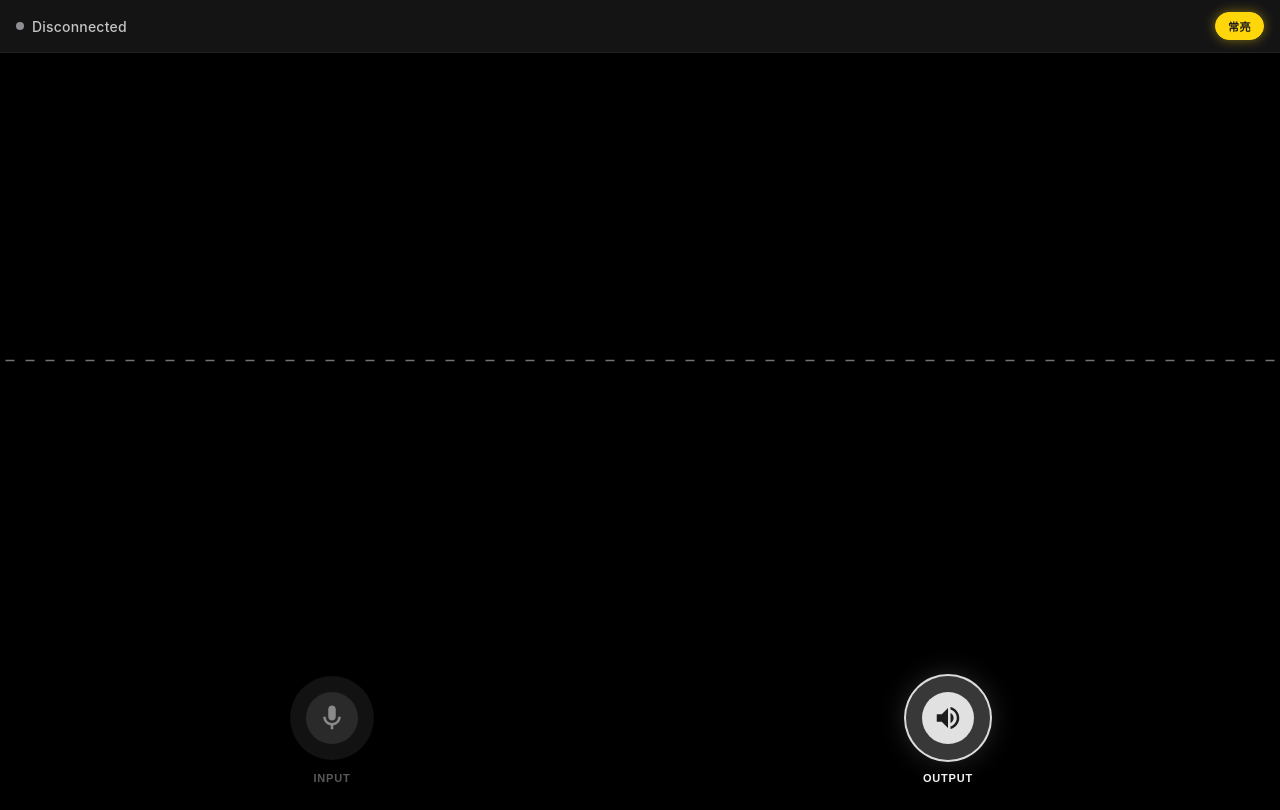
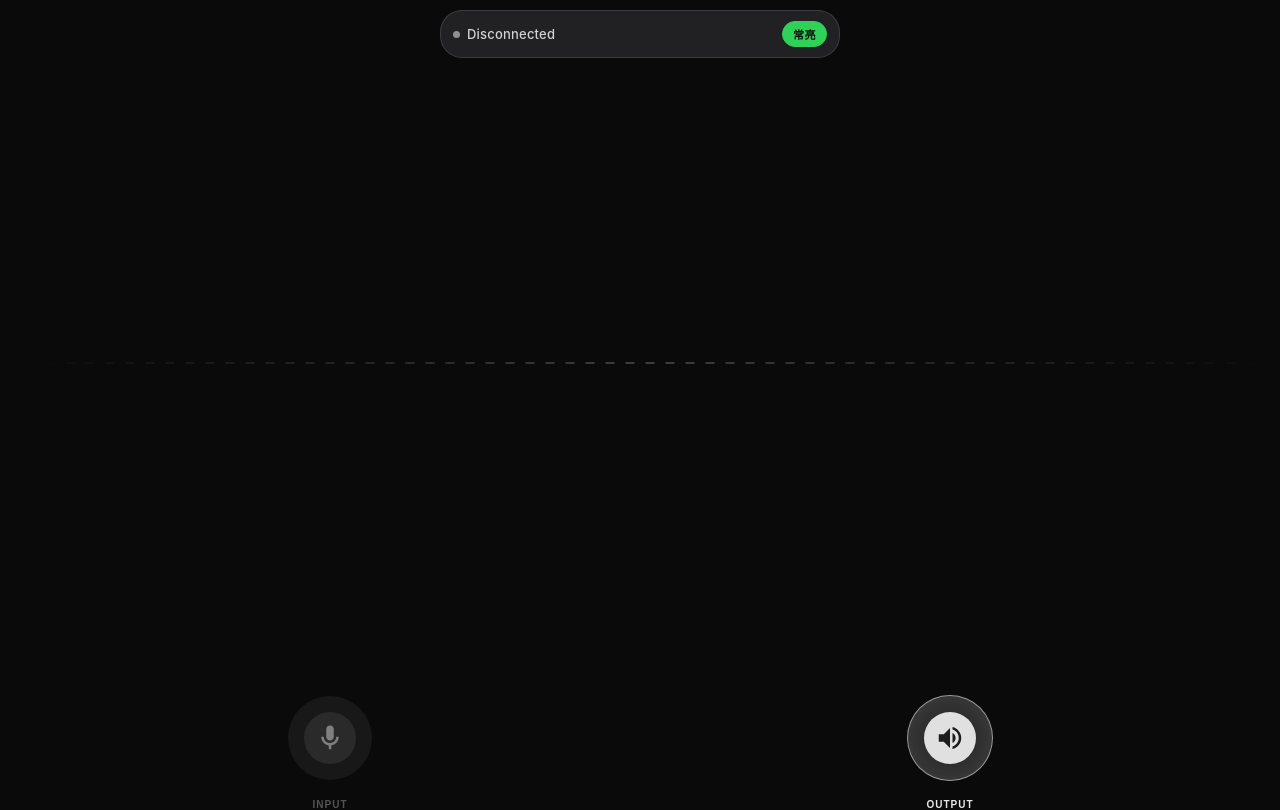
Before and after one commit to lixaut/phone-mic, a website: page public/index.html in a window 1280 px wide. Both pictures are taken after a click on the button "OUTPUT". Drawn offline with Linux system fonts and the light colour scheme.

Commit message:
UI重构：Apple风格悬浮胶囊状态栏 + 波形渐变 + 常亮联动
- 顶部状态栏改为悬浮胶囊（毛玻璃、圆角22px、居中）
- 波形可视化：中心→边缘透明度渐变(80%→0%) + 高度渐变(3.0x→0.1x)
- 常亮按钮：INPUT/OUTPUT任一开→常亮开，两者都关→常亮关
- 底部按钮区渐变消隐、按钮开启态柔和内发光
- 背景改为#0a0a0a暖深灰
- 下拉刷新交互
- 清理调试日志输出

```diff
--- a/public/index.html
+++ b/public/index.html
@@ -30,7 +30,13 @@
   </div>
 
   <!-- 中部波形区：实时音频波形（静音时为一排横线段） -->
-  <div class="wave-area"><canvas id="wave"></canvas></div>
+  <div class="wave-area" id="waveArea">
+    <div class="pull-indicator" id="pullIndicator">
+      <svg viewBox="0 0 24 24" class="pull-icon"><path d="M17.65 6.35A7.96 7.96 0 0012 4c-4.42 0-7.99 3.58-7.99 8s3.57 8 7.99 8c3.73 0 6.84-2.55 7.73-6h-2.08A5.99 5.99 0 0112 18c-3.31 0-6-2.69-6-6s2.69-6 6-6c1.66 0 3.14.69 4.22 1.78L13 11h7V4l-2.35 2.35z"/></svg>
+      <span class="pull-text">下拉刷新</span>
+    </div>
+    <canvas id="wave"></canvas>
+  </div>
 
   <!-- 底部控制区：INPUT=手机麦克风推流，OUTPUT=电脑声音播放 -->
   <div class="btn-row">
--- a/public/js/audio.js
+++ b/public/js/audio.js
@@ -93,13 +93,14 @@
     if (outputNode) return; // 幂等
     PhoneMic.log('ensureOutput: creating AudioContext...');
     await ensureCtx();
+    PhoneMic.log('ensureOutput: AudioContext state=' + audioCtx.state);
     // 2048@48kHz ≈ 43ms 固有延迟（4096 为 85ms）
     outputNode = audioCtx.createScriptProcessor(2048, 0, 1);
     outputNode.onaudioprocess = function (ev) {
       var out = ev.outputBuffer.getChannelData(0);
       var q = PhoneMic.outQueue;
       // 积压治理：>6000样本(125ms) 丢最旧的；>2500(50ms) 每轮多消费1个追平
-      if (q.length > 6000) { q = q.slice(-6000); PhoneMic.outQueue = q; }
+      if (q.length > 6000) { q.splice(0, q.length - 6000); }
       var skip = q.length > 2500 ? 1 : 0;
       for (var i = 0; i < out.length; i++) {
         out[i] = q.length > 0 ? q.shift() : 0;
@@ -148,7 +149,7 @@
     } else if (!PhoneMic.micOn && workletNode) {
       if (stream) { stream.getTracks().forEach(function (t) { t.stop(); }); stream = null; }
       workletNode = null;
-      PhoneMic.analyser = null;
+      if (!PhoneMic.outOn) PhoneMic.analyser = null;
     }
   }
 
--- a/public/js/connection.js
+++ b/public/js/connection.js
@@ -38,8 +38,8 @@
         // 二进制帧 = PCM 音频，仅输出模式开启时入队
         if (PhoneMic.outOn && PhoneMic.outputNode) {
           var int16 = new Int16Array(e.data);
-          for (var i = 0; i < int16.length; i++) { outQueue.push(int16[i] / 32768); }
-          if (outQueue.length > 6000) { outQueue = outQueue.slice(-6000); } // 防积压
+          for (var i = 0; i < int16.length; i++) { PhoneMic.outQueue.push(int16[i] / 32768); }
+          if (PhoneMic.outQueue.length > 6000) { PhoneMic.outQueue.splice(0, PhoneMic.outQueue.length - 6000); } // 防积压
         }
       }
     };
--- a/public/js/main.js
+++ b/public/js/main.js
@@ -31,7 +31,7 @@
   /* ---------- 调试日志（默认只进 console；面板可见时同步到 DOM） ---------- */
   P.log = function (m, force) {
     console.log('[phone-mic] ' + m);
-    if (!dbgVisible && !force) return; // 面板隐藏时只记录关键事件
+    if (!dbgVisible && !force) return;
     var line = document.createElement('div');
     line.textContent = new Date().toLocaleTimeString() + ' ' + m;
     dbgEl.appendChild(line);
@@ -45,6 +45,11 @@
     connEl.classList.toggle('on', connected);
   };
 
+  /** 常亮同步：任一开启→常亮开；全关→常亮关 */
+  function syncWakeLock() {
+    P.setWakeLock(P.micOn || P.outOn);
+  }
+
   /* ---------- INPUT 按钮：开/关麦克风采集 ---------- */
   function onMicBtn() {
     return async function () {
@@ -54,6 +59,7 @@
         micBtn.classList.toggle('on', P.micOn);
         P.send({ type: 'mic', enabled: P.micOn });
         P.cleanup();
+        syncWakeLock();
       } catch (e) {
         P.log('mic error: ' + e.message);
         statusText.textContent = 'Mic error: ' + e.message;
@@ -71,6 +77,7 @@
         outBtn.classList.toggle('on', P.outOn);
         P.send({ type: 'output', enabled: P.outOn });
         P.cleanup();
+        syncWakeLock();
       } catch (e) {
         P.log('output error: ' + e.message);
         statusText.textContent = 'Output error: ' + e.message;
@@ -94,6 +101,42 @@
     });
   }
 
+  /* ---------- 下拉刷新：波形区下拉触发页面刷新 ---------- */
+  function bindPullRefresh() {
+    var area = document.getElementById('waveArea');
+    var indicator = document.getElementById('pullIndicator');
+    var pullText = indicator.querySelector('.pull-text');
+    var startY = 0, lastDy = 0, pulling = false, threshold = 80;
+
+    area.addEventListener('touchstart', function (e) {
+      if (window.scrollY > 0) return;
+      startY = e.touches[0].clientY;
+      lastDy = 0;
+      pulling = true;
+    }, { passive: true });
+
+    area.addEventListener('touchmove', function (e) {
+      if (!pulling) return;
+      var dy = e.touches[0].clientY - startY;
+      if (dy <= 0) { dy = 0; pulling = false; return; }
+      lastDy = dy;
+      indicator.classList.add('active');
+      pullText.textContent = dy >= threshold ? '松手刷新' : '下拉刷新';
+    }, { passive: true });
+
+    area.addEventListener('touchend', function () {
+      if (!pulling) return;
+      pulling = false;
+      if (lastDy >= threshold) {
+        indicator.classList.add('refreshing');
+        pullText.textContent = '刷新中...';
+        setTimeout(function () { location.reload(); }, 600);
+      } else {
+        indicator.classList.remove('active', 'refreshing');
+      }
+    });
+  }
+
   /* ---------- 启动 ---------- */
   document.addEventListener('DOMContentLoaded', function () {
     statusText = document.getElementById('statusText');
@@ -103,12 +146,13 @@
     dbgEl = document.getElementById('dbglog');
 
     bindDebugToggle();
+    bindPullRefresh();
     micBtn.onclick = onMicBtn();
     outBtn.onclick = onOutBtn();
 
     // 各功能模块初始化（脚本加载顺序保证 PhoneMic 已就绪）
     P.initWaveform();   // 波形：页面加载即显示静音线段
-    P.initWakeLock();   // 常亮：默认开启
+    P.initWakeLock();   // 常亮：绑定按钮事件（默认关，由 INPUT/OUTPUT 联动）
 
     // 建立 WebSocket 连接（connection.js）
     P.connectWS();
--- a/public/js/wakelock.js
+++ b/public/js/wakelock.js
@@ -1,8 +1,8 @@
 /* ============================================================
  * js/wakelock.js — 屏幕常亮开关（Wake Lock API）
  * 职责：
- *   1. 页面加载即自动申请屏幕常亮（默认开启）
- *   2. 用户可点击顶栏「常亮」徽章手动开/关
+ *   1. 用户可点击顶栏「常亮」徽章手动开/关
+ *   2. INPUT/OUTPUT 任意开启时自动常亮，两者都关时自动关闭
  *   3. 系统强制释放（切后台）时开关回弹到关
  * 依赖：Wake Lock API（Chrome/Android、Safari 16.4+）；不支持则隐藏开关
  * 对外暴露：window.PhoneMic.setWakeLock(on)
@@ -41,12 +41,10 @@
     }
   }
 
-  /** 模块初始化：绑定按钮事件 + 默认开启 */
+  /** 模块初始化：绑定按钮事件（默认关，由 INPUT/OUTPUT 联动控制） */
   function init() {
     btn = document.getElementById('awakeBtn');
     btn.onclick = function () { setWakeLock(!wakeLock); };
-    // 默认开启；若浏览器要求用户手势，申请失败后仍可手动点击
-    setWakeLock(true);
   }
 
   // 挂到全局命名空间（无构建工具，用 window 约定模块边界）
--- a/public/js/waveform.js
+++ b/public/js/waveform.js
@@ -26,7 +26,7 @@
 
   var BARS = 64;        // 竖条数量：低密度防摩尔纹
   var FRAME_MS = 50;    // 绘制间隔 ≈20fps
-  var EMA_K = 0.25;     // EMA 系数：越小越钝
+  var EMA_K = 0.25;     // EMA 系数：帧间平滑
 
   /** 初始化 Analyser 并启动渲染循环（幂等；由 audio.js 在链路建立时调用） */
   function setupWave() {
@@ -72,10 +72,15 @@
       var seg = Math.floor(n / BARS) || 1;
       var colW = w / BARS;
       var barW = Math.max(2, colW * 0.45);
-      ctx2d.fillStyle = 'rgba(255,255,255,0.45)';
+      var halfBars = BARS / 2;
 
       for (var b = 0; b < BARS; b++) {
         var x = b * colW + colW / 2;
+        // 中心→两边渐变因子：1=中心，0=边缘
+        var pos = 1 - Math.abs(b - halfBars) / halfBars;
+        var opacity = 0.8 * pos;                  // 透明度：中心80% → 边缘0%
+        var heightK = 0.1 + 2.9 * pos;           // 高度系数：中心3.0 → 边缘0.1
+
         // 段内均值（比峰值稳，不毛躁）
         var sum = 0;
         if (buf) {
@@ -88,15 +93,15 @@
         var prev = ema[b];
         a = prev + (a - prev) * EMA_K;
         ema[b] = a;
-        // 非线性对比度增强：小声放大、大声饱和
-        a = Math.pow(Math.min(1, a * 1.8), 0.8);
 
         if (a < 0.02) {
           // 静音：短横线段（与波宽同宽）
+          ctx2d.fillStyle = 'rgba(255,255,255,' + (opacity * 0.35) + ')';
           ctx2d.fillRect(x - barW / 2, h / 2 - 0.75, barW, 1.5);
         } else {
           // 有声：居中镜像竖条
-          var bh = Math.max(4, a * h * 0.46);
+          var bh = Math.max(3, a * h * 0.48 * heightK);
+          ctx2d.fillStyle = 'rgba(255,255,255,' + opacity + ')';
           ctx2d.fillRect(x - barW / 2, h / 2 - bh, barW, bh * 2);
         }
       }
--- a/public/styles/components.css
+++ b/public/styles/components.css
@@ -2,7 +2,7 @@
  * styles/components.css — 可交互组件样式
  * 职责：常亮开关徽章、INPUT/OUTPUT 大圆钮（黑白灰基调）
  * 色彩规范：控件一律黑白灰；彩色仅用于状态语义
- *   （连接绿 #30d158 / 常亮黄 #ffd60a）
+ *   （连接绿 #30d158 / 常亮绿 #30d158）
  * ============================================================ */
 
 /* ---------- 常亮开关：iOS 开关质感的小胶囊徽章 ---------- */
@@ -10,19 +10,19 @@
   cursor: pointer;
   font-size: 11px; font-weight: 600; letter-spacing: 0.5px;
   color: rgba(255,255,255,0.55);
-  background: rgba(255,255,255,0.06);
-  border: 1px solid rgba(255,255,255,0.14);
+  background: rgba(255,255,255,0.08);
+  border: 1px solid rgba(255,255,255,0.15);
   border-radius: 999px;
-  padding: 5px 12px;
+  padding: 4px 10px;
   transition: all 0.25s;
   flex-shrink: 0;
   -webkit-tap-highlight-color: transparent;
+  transform: translateZ(0);
 }
 .awake-toggle.on {
-  color: #1c1c1e;                       /* 深色文字配黄底 */
-  background: #ffd60a;                  /* iOS 黄 = 常亮生效 */
-  border-color: #ffd60a;
-  box-shadow: 0 0 12px rgba(255,214,10,0.45);
+  color: #0a0a0a;
+  background: #30d158;                  /* iOS 绿 = 常亮生效，与连接色统一 */
+  border-color: #30d158;
 }
 
 /* ---------- 大圆钮通用结构 ---------- */
@@ -49,31 +49,32 @@
 
 /* 按钮下方文字标签：开启时提亮 */
 .label {
-  position: absolute; bottom: -24px; left: 50%; transform: translateX(-50%);
-  font-size: 11px; font-weight: 600; letter-spacing: 0.8px;
+  position: absolute; bottom: -30px; left: 50%; transform: translateX(-50%);
+  font-size: 10px; font-weight: 600; letter-spacing: 1px;
   white-space: nowrap; transition: color 0.15s;
-  color: rgba(255,255,255,0.35);
+  color: rgba(255,255,255,0.3);
+  text-transform: uppercase;
 }
-.ctrl-btn.on .label { color: rgba(255,255,255,0.95); }
+.ctrl-btn.on .label { color: rgba(255,255,255,0.9); }
 
-/* ---------- INPUT（麦克风）：开启态=白圈描边+图标反白 ---------- */
-.btn-in .bg { background: rgba(255,255,255,0.07); }
-.btn-in .icon-wrap { background: rgba(255,255,255,0.10); }
-.btn-in svg { fill: rgba(255,255,255,0.45); }
+/* ---------- INPUT（麦克风）：开启态=柔和内发光+微妙描边 ---------- */
+.btn-in .bg { background: rgba(255,255,255,0.06); }
+.btn-in .icon-wrap { background: rgba(255,255,255,0.08); }
+.btn-in svg { fill: rgba(255,255,255,0.4); }
 .btn-in.on .bg {
-  background: rgba(255,255,255,0.22);
-  box-shadow: 0 0 0 2px rgba(255,255,255,0.85), 0 0 28px rgba(255,255,255,0.18);
+  background: rgba(255,255,255,0.15);
+  box-shadow: inset 0 0 20px rgba(255,255,255,0.08), 0 0 0 1px rgba(255,255,255,0.6);
 }
 .btn-in.on .icon-wrap { background: rgba(255,255,255,0.85); }
 .btn-in.on svg { fill: #1c1c1e; }
 
 /* ---------- OUTPUT（扬声器）：与 INPUT 同风格 ---------- */
-.btn-out .bg { background: rgba(255,255,255,0.07); }
-.btn-out .icon-wrap { background: rgba(255,255,255,0.10); }
-.btn-out svg { fill: rgba(255,255,255,0.45); }
+.btn-out .bg { background: rgba(255,255,255,0.06); }
+.btn-out .icon-wrap { background: rgba(255,255,255,0.08); }
+.btn-out svg { fill: rgba(255,255,255,0.4); }
 .btn-out.on .bg {
-  background: rgba(255,255,255,0.22);
-  box-shadow: 0 0 0 2px rgba(255,255,255,0.85), 0 0 28px rgba(255,255,255,0.18);
+  background: rgba(255,255,255,0.15);
+  box-shadow: inset 0 0 20px rgba(255,255,255,0.08), 0 0 0 1px rgba(255,255,255,0.6);
 }
 .btn-out.on .icon-wrap { background: rgba(255,255,255,0.85); }
 .btn-out.on svg { fill: #1c1c1e; }
--- a/public/styles/layout.css
+++ b/public/styles/layout.css
@@ -4,33 +4,40 @@
  * 关键点：flex 三段式，波形区自适应剩余高度，安全区适配 iPhone 刘海
  * ============================================================ */
 
-/* ---------- 顶部状态栏：毛玻璃条，左连接状态 / 右常亮开关 ---------- */
+/* ---------- 顶部状态栏：悬浮胶囊条，毛玻璃，Apple 风格 ---------- */
 .topbar {
+  position: fixed;
+  top: calc(env(safe-area-inset-top, 0px) + 10px);
+  left: 50%; transform: translateX(-50%);
+  width: calc(100% - 24px);
+  max-width: 400px;
   display: flex; align-items: center; justify-content: space-between;
-  /* iPhone 刘海安全区：顶部自动加高 */
-  padding: calc(env(safe-area-inset-top, 0px) + 12px) 16px 12px;
-  background: rgba(28,28,30,0.72);                 /* iOS 深色毛玻璃底 */
-  backdrop-filter: blur(20px) saturate(160%);
-  -webkit-backdrop-filter: blur(20px) saturate(160%);
-  border-bottom: 1px solid rgba(255,255,255,0.06);
-  flex-shrink: 0;                                   /* 不随波形区压缩 */
+  padding: 10px 12px;
+  background: rgba(44,44,46,0.72);
+  backdrop-filter: blur(40px) saturate(180%);
+  -webkit-backdrop-filter: blur(40px) saturate(180%);
+  border-radius: 22px;
+  border: 1px solid rgba(255,255,255,0.12);
+  z-index: 10;
+  flex-shrink: 0;
+  transform-origin: top center;
 }
 
 /* 连接状态：小圆点 + 文字 */
-.conn { display: flex; align-items: center; gap: 8px; min-width: 0; }
+.conn { display: flex; align-items: center; gap: 7px; min-width: 0; transform: translateZ(0); }
 .conn .dot {
-  width: 8px; height: 8px; border-radius: 50%;
+  width: 7px; height: 7px; border-radius: 50%;
   background: #8e8e93;                              /* 灰 = 断开 */
   flex-shrink: 0;
   transition: background 0.3s, box-shadow 0.3s;
 }
 .conn.on .dot {
   background: #30d158;                              /* iOS 绿 = 已连接 */
-  box-shadow: 0 0 8px rgba(48,209,88,0.8);
+  box-shadow: 0 0 6px rgba(48,209,88,0.7);
 }
 #statusText {
-  font-size: 14px; font-weight: 500; letter-spacing: 0.2px;
-  color: rgba(255,255,255,0.75);
+  font-size: 13px; font-weight: 500; letter-spacing: 0.2px;
+  color: rgba(255,255,255,0.8);
   white-space: nowrap; overflow: hidden; text-overflow: ellipsis;
 }
 
@@ -40,18 +47,68 @@
   min-height: 0;        /* 允许 flex 收缩，防止撑出滚动条 */
   display: flex; align-items: center; justify-content: center;
   padding: 12px 0;
+  /* 为悬浮顶栏留出空间 */
+  padding-top: calc(env(safe-area-inset-top, 0px) + 62px);
+  position: relative;
+  overflow: hidden;
+}
+.wave-area::after {
+  content: '';
+  position: absolute;
+  bottom: 0; left: 10%; right: 10%;
+  height: 1px;
+  background: radial-gradient(ellipse at center, rgba(255,255,255,0.08), transparent 70%);
+  pointer-events: none;
 }
 #wave {
   width: 100%; height: 100%;
   display: block;
 }
 
+/* ---------- 下拉刷新指示器 ---------- */
+.pull-indicator {
+  position: fixed;
+  top: calc(env(safe-area-inset-top, 0px) + 56px);
+  left: 50%; transform: translateX(-50%);
+  display: flex; align-items: center; gap: 6px;
+  color: rgba(255,255,255,0.7);
+  font-size: 13px; font-weight: 500;
+  transition: transform 0.25s cubic-bezier(0.4, 0, 0.2, 1), opacity 0.25s;
+  opacity: 0;
+  pointer-events: none;
+  z-index: 20;
+  background: rgba(44,44,46,0.85);
+  backdrop-filter: blur(20px);
+  -webkit-backdrop-filter: blur(20px);
+  border-radius: 999px;
+  padding: 6px 14px;
+  border: 1px solid rgba(255,255,255,0.1);
+}
+.pull-indicator.active {
+  opacity: 1;
+  transform: translateX(-50%) translateY(0);
+}
+.pull-indicator.refreshing .pull-icon {
+  animation: spin 0.7s cubic-bezier(0.4, 0, 0.2, 1) infinite;
+}
+@keyframes spin { to { transform: rotate(360deg); } }
+.pull-icon { width: 16px; height: 16px; fill: currentColor; flex-shrink: 0; }
+
 /* ---------- 底部按钮区：左右两个大圆钮 ---------- */
 .btn-row {
   display: flex; justify-content: space-around; align-items: flex-start;
   /* 底部安全区（iPhone Home 横条）自动加高 */
-  padding: 8px 24px calc(env(safe-area-inset-bottom, 0px) + 40px);
+  padding: 20px 20px calc(env(safe-area-inset-bottom, 0px) + 20px);
   flex-shrink: 0;
+  position: relative;
+}
+.btn-row::before {
+  content: '';
+  position: absolute;
+  top: -40px; left: 0; right: 0;
+  height: 40px;
+  background: linear-gradient(to top, #0a0a0a, transparent);
+  pointer-events: none;
 }
 
 /* ---------- 调试日志面板：默认隐藏，连点连接状态 5 次切换 ---------- */
--- a/public/styles/theme.css
+++ b/public/styles/theme.css
@@ -11,7 +11,7 @@ html, body { height: 100%; }
 body {
   /* iOS 系统字体栈（SF Pro 风格） */
   font-family: -apple-system, BlinkMacSystemFont, 'SF Pro Text', sans-serif;
-  background: #000;            /* 纯黑底，突出波形与控件 */
+  background: #0a0a0a;            /* 微暖深灰，比纯黑更高级 */
   color: #fff;
   display: flex;
   flex-direction: column;      /* 三段式纵向布局 */
```
